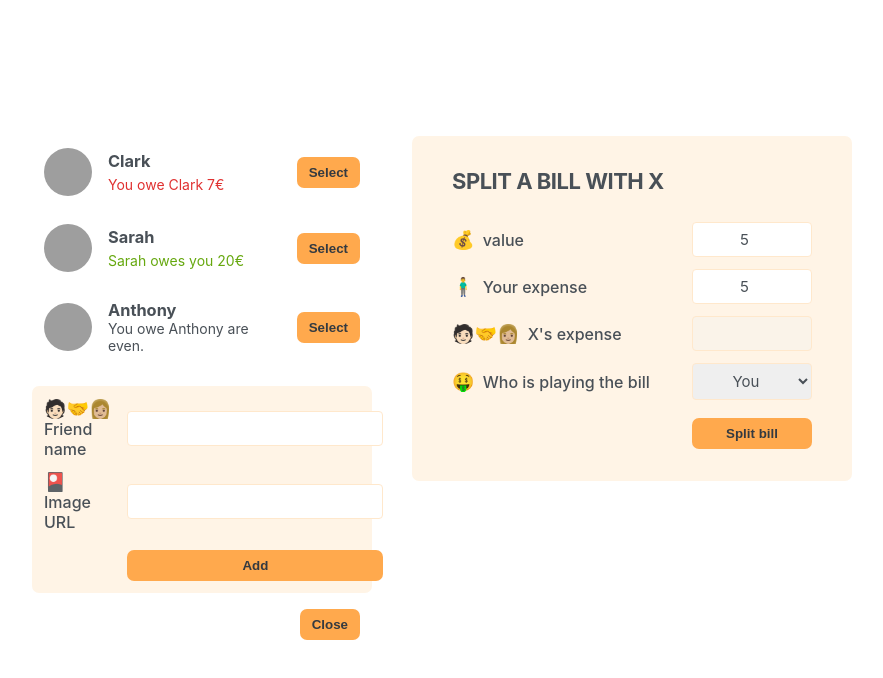
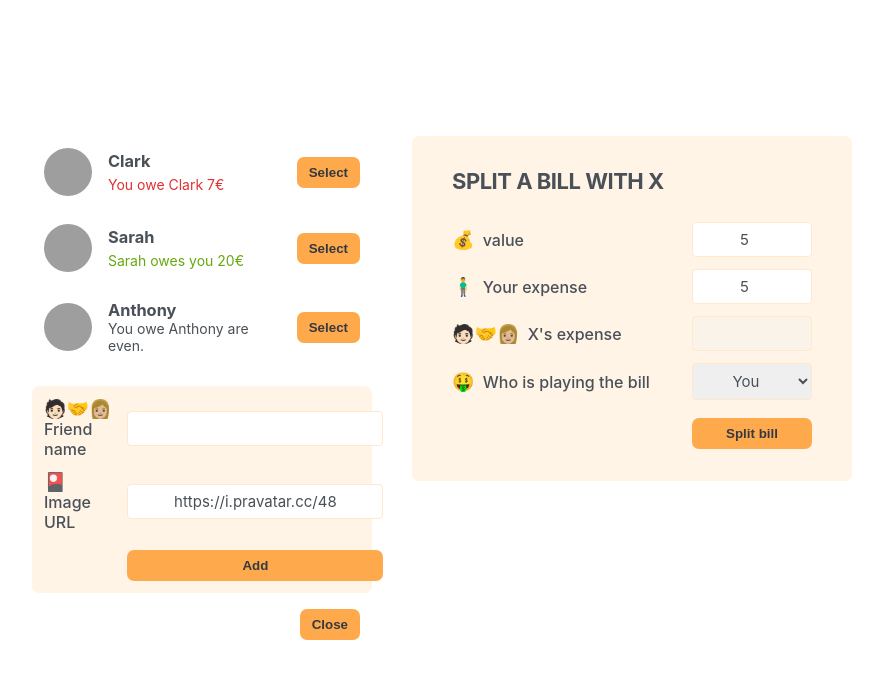
Before and after one commit to felipeSilv4Dev/eat-n-split, a React (Create React App) app: page / in a window 1280 px wide. Both pictures are taken after typing "5", "5" into the empty fields and a click on the button "Add friend". Shown: the top 678 px of the page, without its empty margins (198-1081 px from the left). Built offline with nearby package versions, Linux system fonts and the light colour scheme; grey boxes are pictures that could not be loaded.

Commit message:
adding feature of newFriends into the list

```diff
--- a/src/App.js
+++ b/src/App.js
@@ -30,17 +30,23 @@
 }
 
 function App() {
+  const [friends, setFriends] = useState(initialFriends);
+
   const [showAddFriend, setShowAddFriend] = useState(false);
-
   const handleShowAddFriend = () => {
     setShowAddFriend((show) => !show);
   };
 
+  function handleAddFriend(friend) {
+    setFriends((friends) => [...friends, friend]);
+    setShowAddFriend(false);
+  }
+
   return (
     <div className="app">
       <div className="sidebar">
-        <FriendsList />
-        {showAddFriend && <FormAddFriend />}
+        <FriendsList friends={friends} />
+        {showAddFriend && <FormAddFriend onAddFriend={handleAddFriend} />}
         <Button onClick={handleShowAddFriend}>
           {showAddFriend ? "Close" : "Add friend"}
         </Button>
@@ -51,9 +57,7 @@
   );
 }
 
-function FriendsList() {
-  const friends = initialFriends;
-
+function FriendsList({ friends }) {
   return (
     <ul>
       {friends.map((friend) => (
@@ -86,15 +90,42 @@
   );
 }
 
-function FormAddFriend() {
+function FormAddFriend({ onAddFriend }) {
+  const [name, setName] = useState("");
+  const [image, setImage] = useState("https://i.pravatar.cc/48");
+
+  function handleSubmit(e) {
+    e.preventDefault();
+
+    if (!name || !image) return;
+    const id = crypto.randomUUID();
+
+    const newFriend = {
+      name,
+      image: `${image}?=${id}`,
+      balance: 0,
+      id,
+    };
+    onAddFriend(newFriend);
+    setName("");
+    setImage("https://i.pravatar.cc/48");
+  }
+
   return (
-    <form className="form-add-friend">
+    <form className="form-add-friend" onSubmit={handleSubmit}>
       <label>🧑🏻‍🤝‍👩🏼 Friend name</label>
-
-      <input type="text" />
+      <input
+        type="text"
+        value={name}
+        onChange={({ target }) => setName(target.value)}
+      />
 
       <label>🎴 Image URL</label>
-      <input type="text" />
+      <input
+        type="text"
+        value={image}
+        onChange={({ target }) => setImage(target.value)}
+      />
 
       <Button>Add</Button>
     </form>
```
